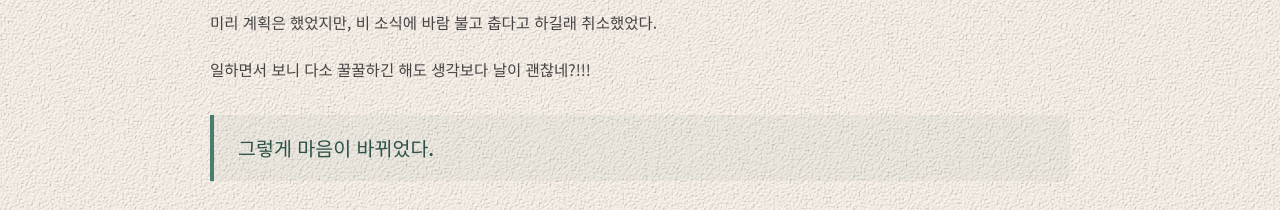
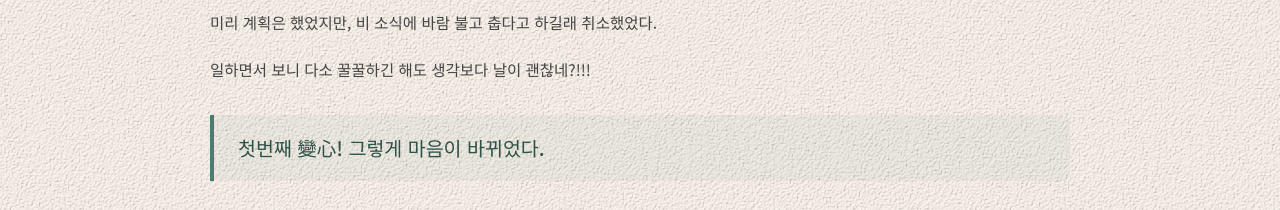
Before and after one commit to CADDIS-GR/fly-fishing-hub, a plain HTML site: page field-log/logs/2026-11-18-singi.html in a window 1280 px wide. Shown: the part 1540-1750 px from the top of the page. Drawn offline with nearby package versions, Linux system fonts and the light colour scheme; a web font is replaced by a local one.

Commit message:
Refine first-turn pullquote wording in 2026-11-18 Singi draft

```diff
--- a/field-log/logs/2026-11-18-singi.html
+++ b/field-log/logs/2026-11-18-singi.html
@@ -333,7 +333,7 @@ footer p{font-size:12px}
   <p>일하면서 보니 다소 꿀꿀하긴 해도 생각보다 날이 괜찮네?!!!</p>
 
   <div class="pullquote">
-    <p>그렇게 마음이 바뀌었다.</p>
+    <p>첫번째 變心! 그렇게 마음이 바뀌었다.</p>
   </div>
 
   <p>1시쯤 도착한 신기지 송어장은 볕도 좋고 한가롭기도 한데, 버뜨… 바람이~~~~</p>
```
